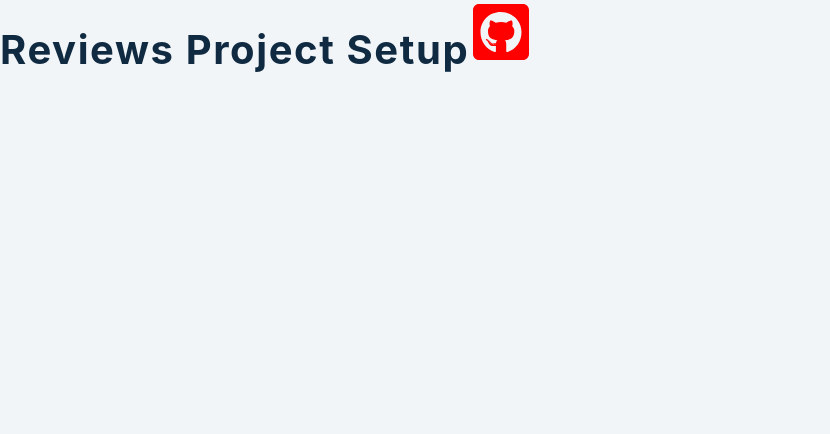
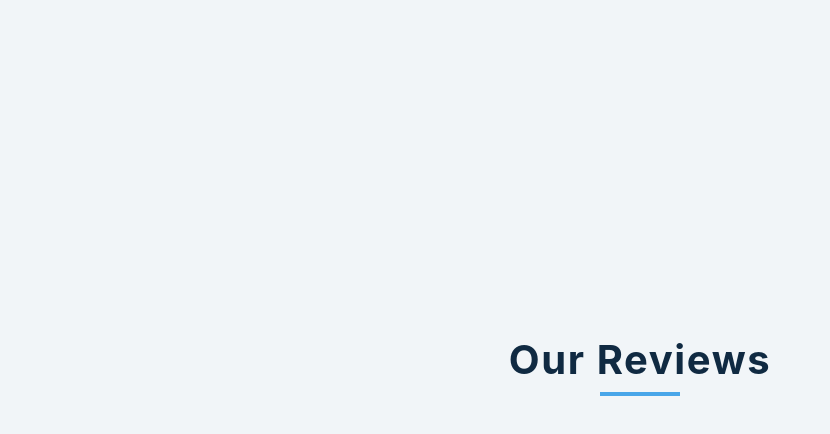
Before and after one commit to barksanto/react-projects, a React (Create React App) app in the folder 3-reviews/setup/: page / in a window 1280 px wide. Shown: the top 434 px of the page, without its empty margins (0-830 px from the left). Built offline with nearby package versions, Linux system fonts and the light colour scheme.

Commit message:
add title div inside container div with an empty div with class of underline for some styling

```diff
--- a/3-reviews/setup/src/App.js
+++ b/3-reviews/setup/src/App.js
@@ -3,9 +3,15 @@ import Review from './Review';
 import { FaGithubSquare } from 'react-icons/fa';
 
 function App() {
-  return <h2>reviews project setup
-    <FaGithubSquare className="icon" />
-  </h2>;
+  return <main>
+    <div className="container">
+      <div className="title">
+        <h2>Our Reviews</h2>
+        <div className="underline"></div>
+      </div>
+    </div>
+    {/* <FaGithubSquare className="icon" /> */}
+  </main>;
 }
 
 export default App;
--- a/3-reviews/setup/src/index.css
+++ b/3-reviews/setup/src/index.css
@@ -251,7 +251,7 @@ main {
   color: var(--clr-primary-1);
 }
 
-.icon{
+/* .icon{
   font-size: 4rem;
   color: red;
-}
+} */
```
